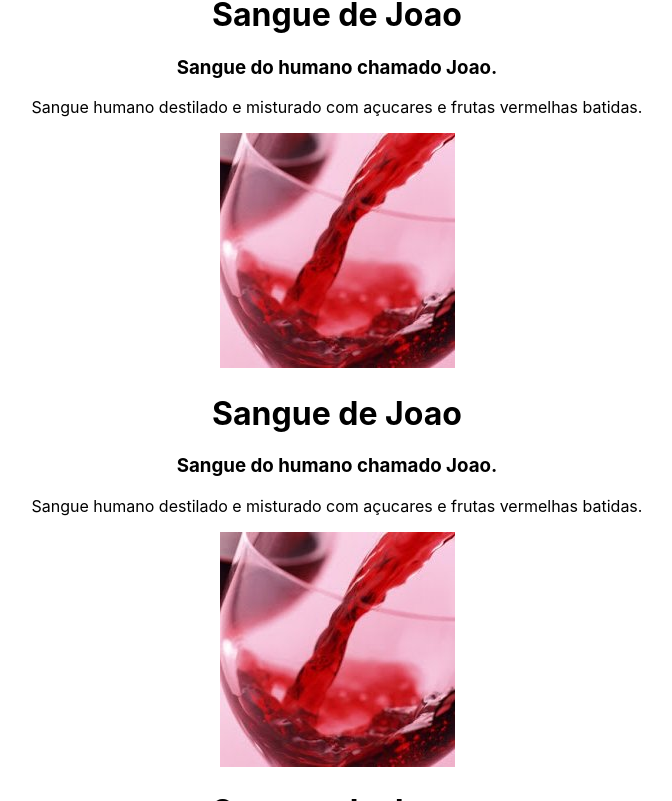
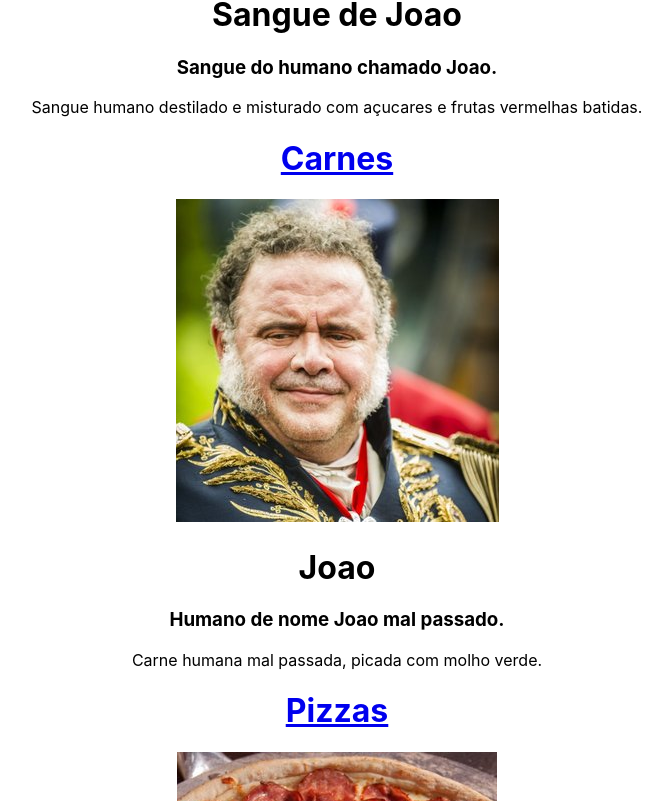
Before and after one commit to Plankiton/Lilac-menu-web, a React (Create React App) app: page / in a window 1280 px wide. Shown: the part 899-1700 px from the top of the page, without its empty margins (303-975 px from the left). Built offline with nearby package versions, Linux system fonts and the light colour scheme; a web font is replaced by a local one.

Commit message:
Add jump to item found on searching

```diff
--- a/src/App.js
+++ b/src/App.js
@@ -22,24 +22,7 @@ var cats = ["Bebidas", "Carnes", "Pizzas"].map(name => (
 var meals = [
   [
     {
-      Name: "Sangue de Joao",
-      Image: sangueJoao,
-      Desc: "Sangue do humano chamado Joao.",
-      FullDesc: "Sangue humano destilado e misturado com açucares e frutas vermelhas batidas.",
-    },
-    {
-      Name: "Sangue de Joao",
-      Image: sangueJoao,
-      Desc: "Sangue do humano chamado Joao.",
-      FullDesc: "Sangue humano destilado e misturado com açucares e frutas vermelhas batidas.",
-    },
-    {
-      Name: "Sangue de Joao",
-      Image: sangueJoao,
-      Desc: "Sangue do humano chamado Joao.",
-      FullDesc: "Sangue humano destilado e misturado com açucares e frutas vermelhas batidas.",
-    },
-    {
+      Id: 1,
       Name: "Sangue de Joao",
       Image: sangueJoao,
       Desc: "Sangue do humano chamado Joao.",
@@ -53,56 +36,8 @@ var meals = [
       Desc: "Humano de nome Joao mal passado.",
       FullDesc: "Carne humana mal passada, picada com molho verde.",
     },
-    {
-      Name: "Joao",
-      Image: joao,
-      Desc: "Humano de nome Joao mal passado.",
-      FullDesc: "Carne humana mal passada, picada com molho verde.",
-    },
-    {
-      Name: "Joao",
-      Image: joao,
-      Desc: "Humano de nome Joao mal passado.",
-      FullDesc: "Carne humana mal passada, picada com molho verde.",
-    },
-    {
-      Name: "Joao",
-      Image: joao,
-      Desc: "Humano de nome Joao mal passado.",
-      FullDesc: "Carne humana mal passada, picada com molho verde.",
-    },
-    {
-      Name: "Joao",
-      Image: joao,
-      Desc: "Humano de nome Joao mal passado.",
-      FullDesc: "Carne humana mal passada, picada com molho verde.",
-    },
   ],
   [
-    {
-      Name: "Pizza de Joao",
-      Image: pizzaJoao,
-      Desc: "Humano de nome Joao preparado em massa redonda.",
-      FullDesc: "Humano cortado em rodelas, molho de sangue do mesmo humano, queijo, ajeitona, oregano.",
-    },
-    {
-      Name: "Pizza de Joao",
-      Image: pizzaJoao,
-      Desc: "Humano de nome Joao preparado em massa redonda.",
-      FullDesc: "Humano cortado em rodelas, molho de sangue do mesmo humano, queijo, ajeitona, oregano.",
-    },
-    {
-      Name: "Pizza de Joao",
-      Image: pizzaJoao,
-      Desc: "Humano de nome Joao preparado em massa redonda.",
-      FullDesc: "Humano cortado em rodelas, molho de sangue do mesmo humano, queijo, ajeitona, oregano.",
-    },
-    {
-      Name: "Pizza de Joao",
-      Image: pizzaJoao,
-      Desc: "Humano de nome Joao preparado em massa redonda.",
-      FullDesc: "Humano cortado em rodelas, molho de sangue do mesmo humano, queijo, ajeitona, oregano.",
-    },
     {
       Name: "Pizza de Joao",
       Image: pizzaJoao,
--- a/src/components/Meal.js
+++ b/src/components/Meal.js
@@ -1,6 +1,6 @@
-export default function Meal({name, desc, fullDesc, image, cat}) {
+export default function Meal({name, desc, fullDesc, image, cat, id}) {
   return (
-    <div className="Meal">
+    <div className="Meal" id={id}>
       <img src={image} alt={name+" Image"}/>
       <div className="MealInfo">
         <h1 className="MealName">{name}</h1>
--- a/src/components/MealList.js
+++ b/src/components/MealList.js
@@ -1,3 +1,4 @@
+import {toId} from '../util.js';
 import Meal from './Meal.js';
 
 export default function MealList({cats, meals}) {
@@ -14,8 +15,17 @@ export default function MealList({cats, meals}) {
             <a href={`#${cat.id}`}>{cat.label}</a>
           </span>
         </h1>
-        <div className="Meals">{meals[c].map(meal => {
-          return (<Meal key={meal.name+meal.Cat} image={meal.Image} name={meal.Name} desc={meal.Desc} fullDesc={meal.FullDesc} cat={meal.Cat}/>);
+        <div className="Meals">{meals[c].map((meal, pos) => {
+          return (<Meal
+            cat={meal.Cat}
+            name={meal.Name}
+            desc={meal.Desc}
+            image={meal.Image}
+            fullDesc={meal.FullDesc}
+
+            id={toId(meal.Name)}
+            key={toId(meal.Name)}
+            />);
         })}</div>
       </div>);
     })}
--- a/src/components/SearchBar.js
+++ b/src/components/SearchBar.js
@@ -1,3 +1,4 @@
+import {toId} from '../util.js';
 import React, {useState} from 'react';
 import searchIcon from '../assets/searchIcon.svg';
 
@@ -15,7 +16,19 @@ export default function SearchBar({onSearch}) {
       <img src={searchIcon} alt="search icon"/>
 
       <div className="foundItems">
-        {items?items.map((i) => i.Name+', '):items}
+        {items && items.map((i) => {
+          return (<a className="searchingItem" href={toId(i.Name, true)}
+            onClick = {() => {
+              setItems(null);
+            }}
+          >
+            <div className="searchingItem">
+              <img src={i.Image} alt={i.Name+" Image"}/>
+              <h2>{i.Name}</h2>
+              <p>{i.Desc}</p>
+            </div>
+          </a>);
+        })}
       </div>
     </div>
   );
--- /dev/null
+++ b/src/util.js
@@ -0,0 +1,6 @@
+export function toId(text, isLink = false) {
+	var id = `${text.trim().replaceAll(" ", "-").toLowerCase()}`;
+	if (isLink)
+		return '#'+id;
+	return id;
+}
```
